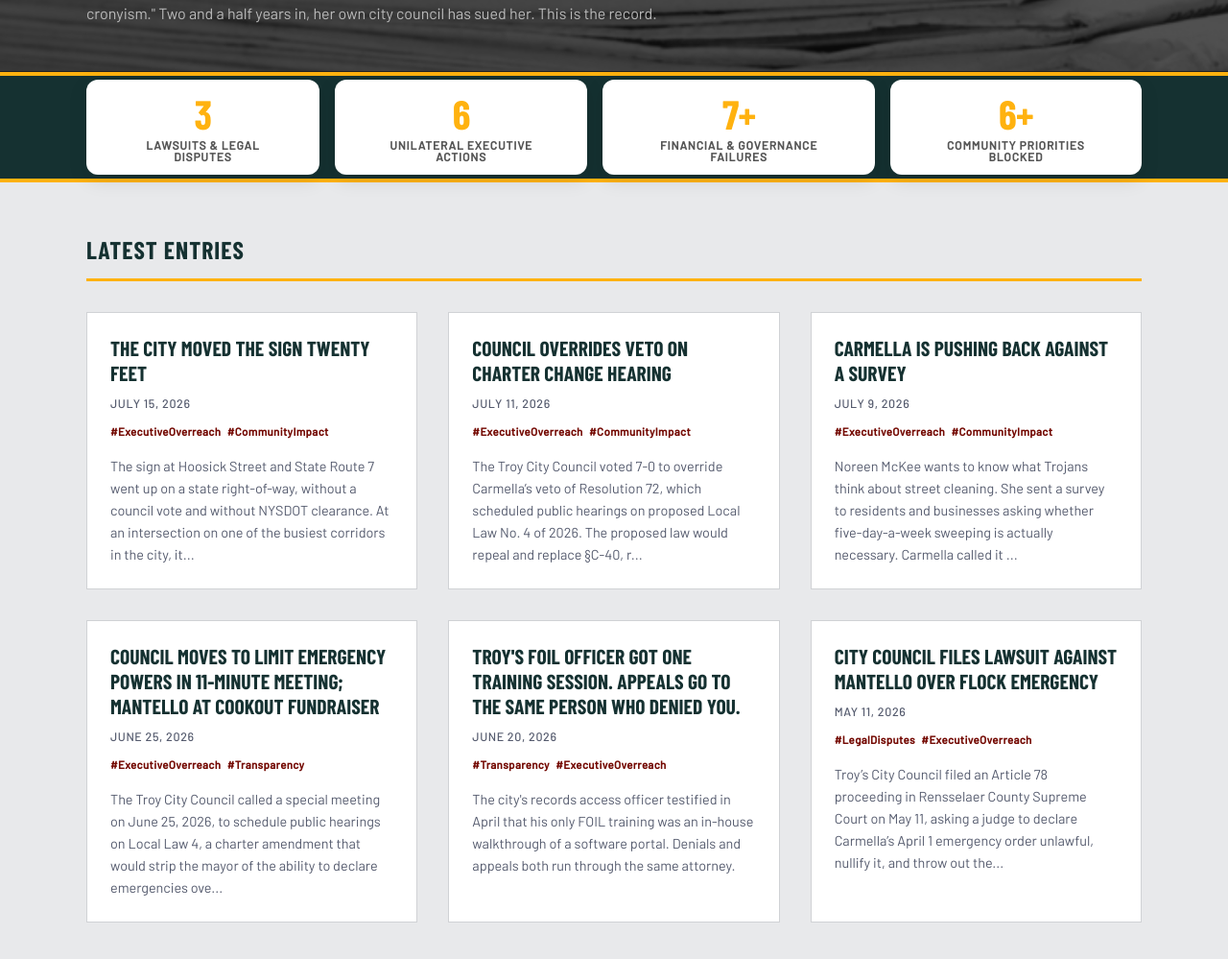
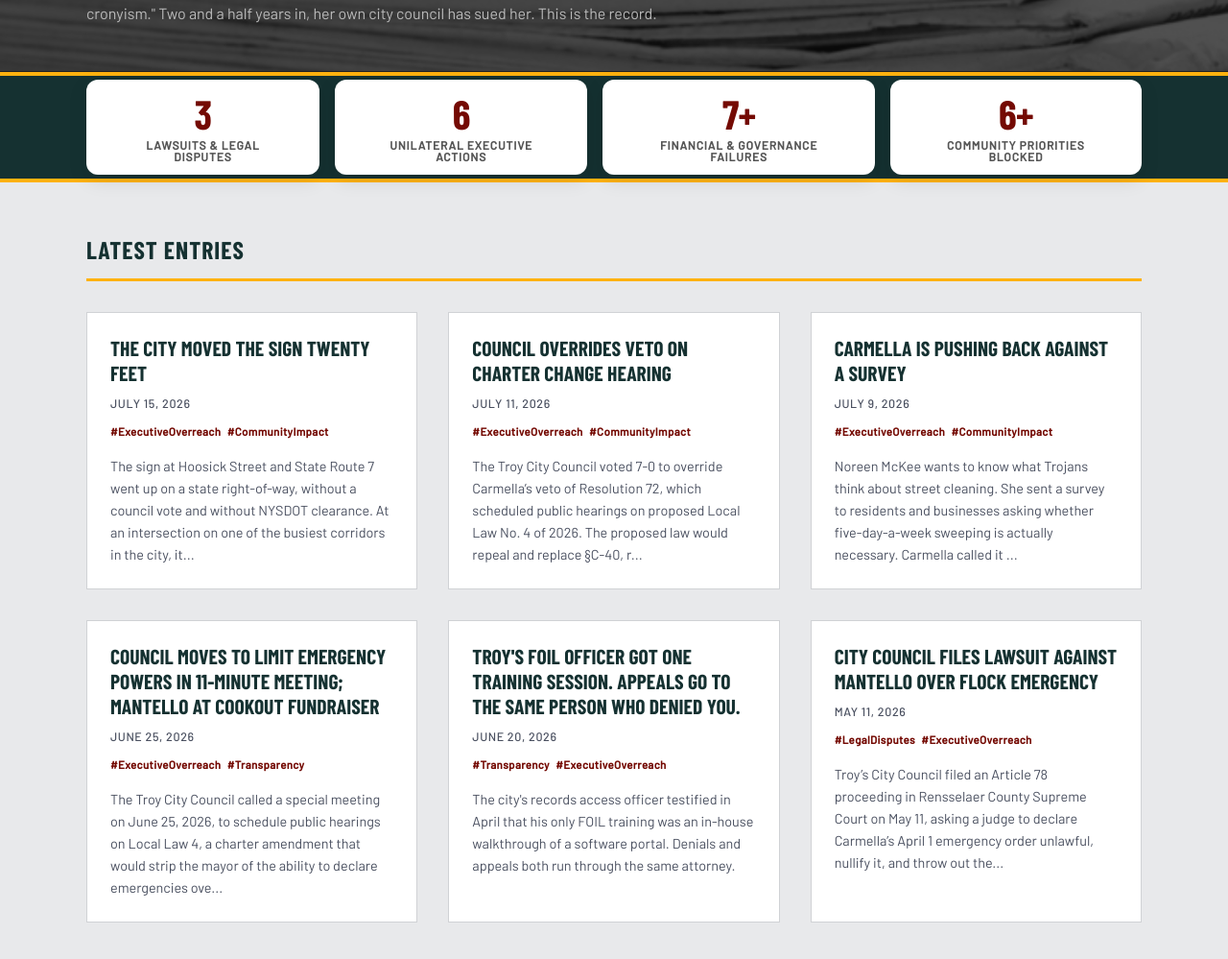
Before and after one commit to MdevitSEC/the-mantello-record, a Jekyll site: the page built from index.html, in a window 1280 px wide. Shown: the part 315-1314 px from the top of the page at 96% size. Built offline with Jekyll 4.4.1, drawn with Linux system fonts in a browser that asks for light colours; some web fonts are replaced.

Commit message:
Fix contrast failures: stat numbers, form submit, btn hover, gray-text

```diff
--- a/assets/css/main.scss
+++ b/assets/css/main.scss
@@ -15,7 +15,7 @@
   --accent: #FFB20F;
   --gray-light: #E8E9EB;
   --gray-mid: #d0d2d5;
-  --gray-text: #555B6E;
+  --gray-text: #4a5060;
   --font-headline: 'Barlow Condensed', Impact, sans-serif;
   --font-body: 'Merriweather', Georgia, serif;
   --font-ui: 'Barlow', Arial, sans-serif;
@@ -230,7 +230,7 @@
   font-size: 2.65rem;
   font-weight: 900;
   line-height: 1;
-  color: var(--accent);
+  color: var(--red);
   letter-spacing: -0.02em;
 }
 .stat-label {
@@ -364,7 +364,7 @@
   border-radius: 2px;
   transition: background 0.15s;
 }
-.btn-primary:hover { background: var(--accent); text-decoration: none; color: var(--white); }
+.btn-primary:hover { background: var(--accent); text-decoration: none; color: var(--black); }
 .view-all { text-align: center; margin-top: 2.5rem; }
 
 /* --- Full Post --- */
@@ -593,7 +593,7 @@
 .form-group textarea { min-height: 150px; resize: vertical; }
 .form-submit {
   background: var(--accent);
-  color: var(--white);
+  color: var(--black);
   border: none;
   padding: 0.8rem 2rem;
   font-family: var(--font-ui);
```
